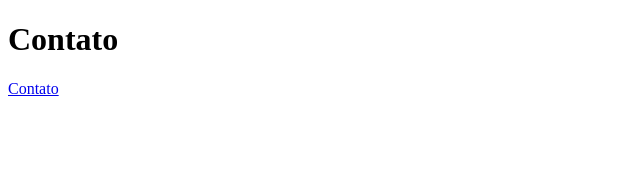
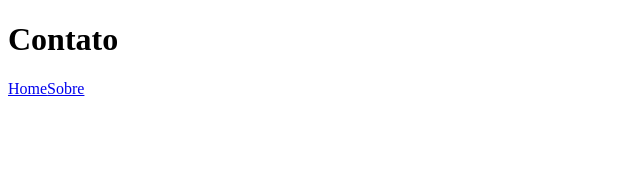
Before and after one commit to tcretton/PalpiteBox, a Next.js app: page /contato in a window 1280 px wide. Shown: the top 170 px of the page, without its empty margins (0-640 px from the left). Built offline with nearby package versions, Linux system fonts and the light colour scheme.

Commit message:
Update contato.js

```diff
--- a/pages/contato.js
+++ b/pages/contato.js
@@ -6,8 +6,11 @@ const Contato = () => {
     <div>
       <h1>Contato</h1>
       <div>
-        <Link href='/contato'>
-          <a>Contato</a>
+        <Link href='/'>
+          <a>Home</a>
+        </Link>
+        <Link href='/sobre'>
+          <a>Sobre</a>
         </Link>
       </div>
     </div>
```
